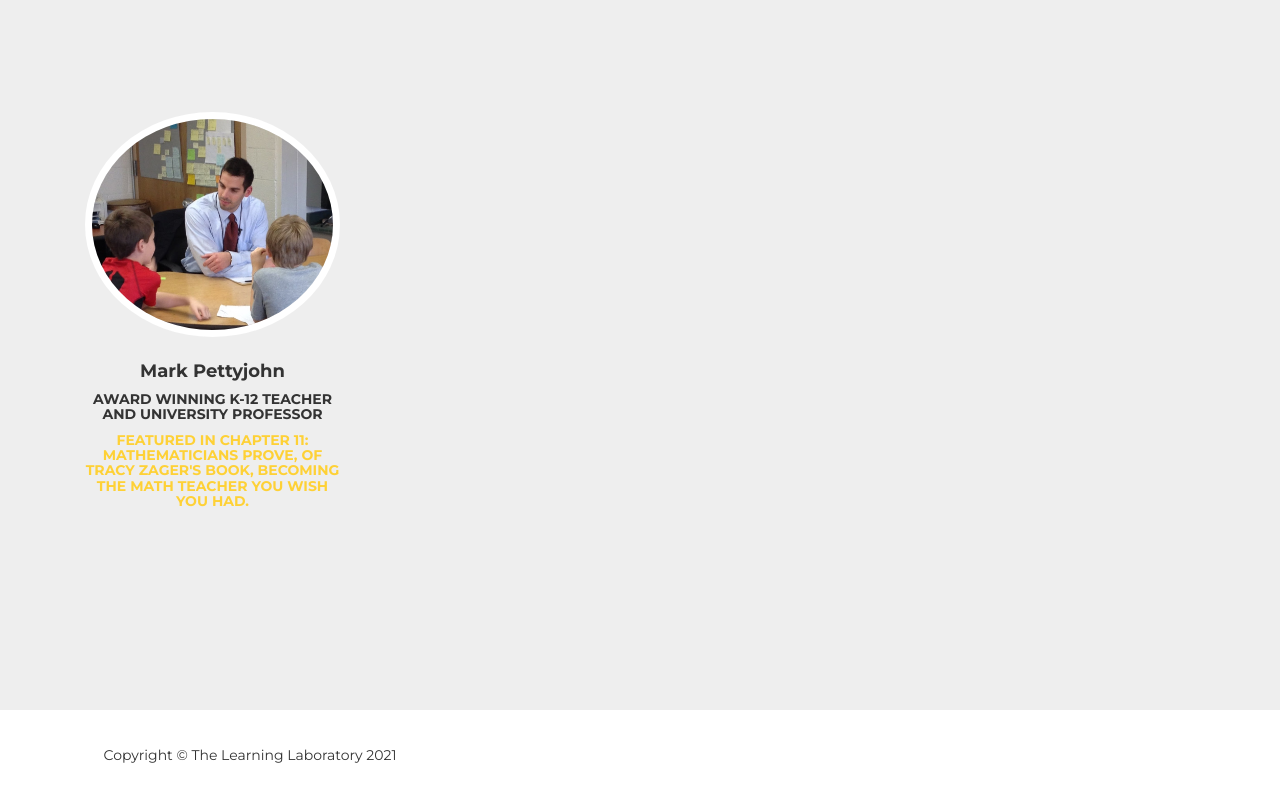
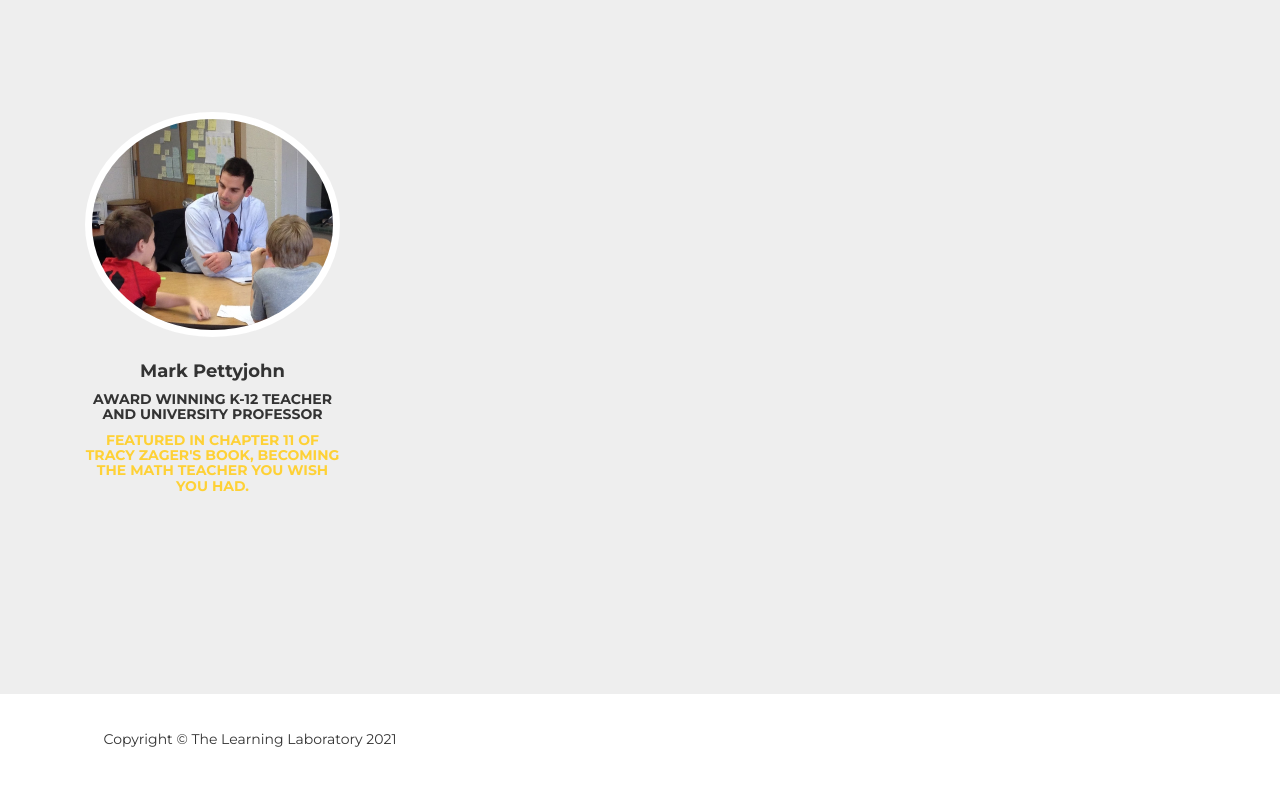
Before and after one commit to thelearninglab/thelearninglab.github.io, a website: page index.html in a window 1280 px wide. Shown: the part 1496-2296 px from the top of the page. Drawn offline with nearby package versions, Linux system fonts and the light colour scheme; a web font is replaced by a local one.

Commit message:
Add files via upload

```diff
--- a/index.html
+++ b/index.html
@@ -101,7 +101,7 @@
                         <img src="img/team/4606.jpg" class="img-responsive img-circle" alt="">
                         <h4>Mark Pettyjohn</h4>
                         <h5>Award winning K-12 teacher and university professor</h5>
-                        <h5><a href=https://www.goodreads.com/book/show/30402662-becoming-the-math-teacher-you-wish-you-d-had> Featured in Chapter 11: Mathematicians Prove, of Tracy Zager's book, Becoming the Math Teacher You Wish You Had.</a></h5>
+                        <h5><a href=https://www.goodreads.com/book/show/30402662-becoming-the-math-teacher-you-wish-you-d-had> Featured in Chapter 11 of Tracy Zager's book, Becoming the Math Teacher You Wish You Had.</a></h5>
 
                     </div>
                 </div>
```
